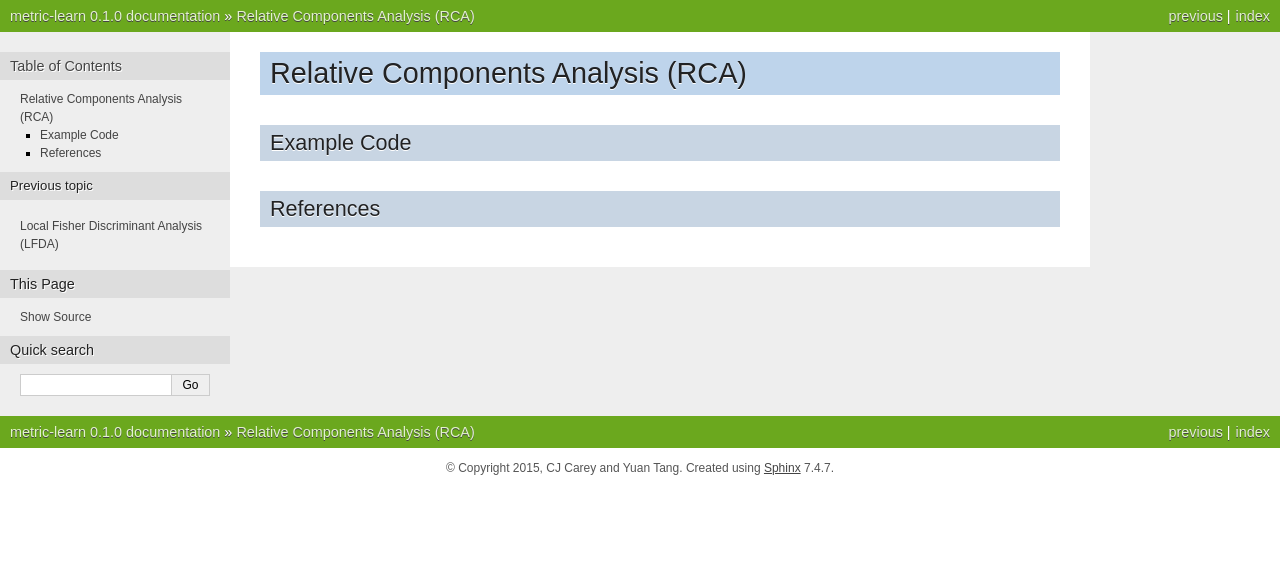
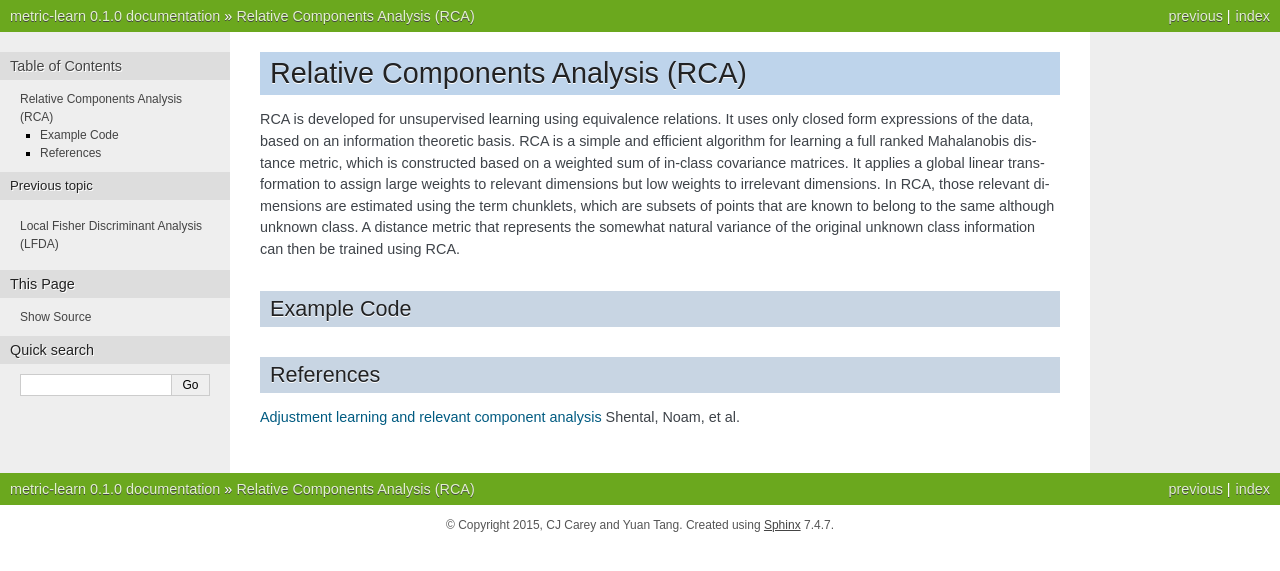
Before and after one commit to scikit-learn-contrib/metric-learn, a Sphinx documentation site: the page built from doc/source/algorithms/rca.rst, in a window 1280 px wide. Shown: the top 571 px of the page. Built offline with Sphinx 7.4.7, drawn with Linux system fonts in a browser that asks for light colours.

Commit message:
Added intro to rca

```diff
--- a/doc/source/algorithms/lmnn.rst
+++ b/doc/source/algorithms/lmnn.rst
@@ -25,4 +25,4 @@ In this package, we have two different implementations of LMNN. Here we try both
 
 References
 ------------------
-`Link Distance Metric Learning for Large Margin Nearest Neighbor Classification <http://papers.nips.cc/paper/2795-distance-metric-learning-for-large-margin-nearest-neighbor-classification>`_ Kilian Q. Weinberger, John Blitzer, Lawrence K. Saul
+`Distance Metric Learning for Large Margin Nearest Neighbor Classification <http://papers.nips.cc/paper/2795-distance-metric-learning-for-large-margin-nearest-neighbor-classification>`_ Kilian Q. Weinberger, John Blitzer, Lawrence K. Saul
--- a/doc/source/algorithms/rca.rst
+++ b/doc/source/algorithms/rca.rst
@@ -1,8 +1,10 @@
 Relative Components Analysis (RCA)
 =====================================
+RCA is developed for unsupervised learning using equivalence relations. It uses only closed form expressions of the data, based on an information theoretic basis. RCA is a simple and efficient algorithm for learning a full ranked Mahalanobis distance metric, which is constructed based on a weighted sum of in-class covariance matrices. It applies a global linear transformation to assign large weights to relevant dimensions but low weights to irrelevant dimensions. In RCA, those relevant dimensions are estimated using the term chunklets, which are subsets of points that are known to belong to the same although unknown class. A distance metric that represents the somewhat natural variance of the original unknown class information can then be trained using RCA.
 
 Example Code
 ------------------
 
 References
 ------------------
+`Adjustment learning and relevant component analysis <http://citeseerx.ist.psu.edu/viewdoc/download?doi=10.1.1.19.2871&rep=rep1&type=pdf>`_ Shental, Noam, et al.
```
